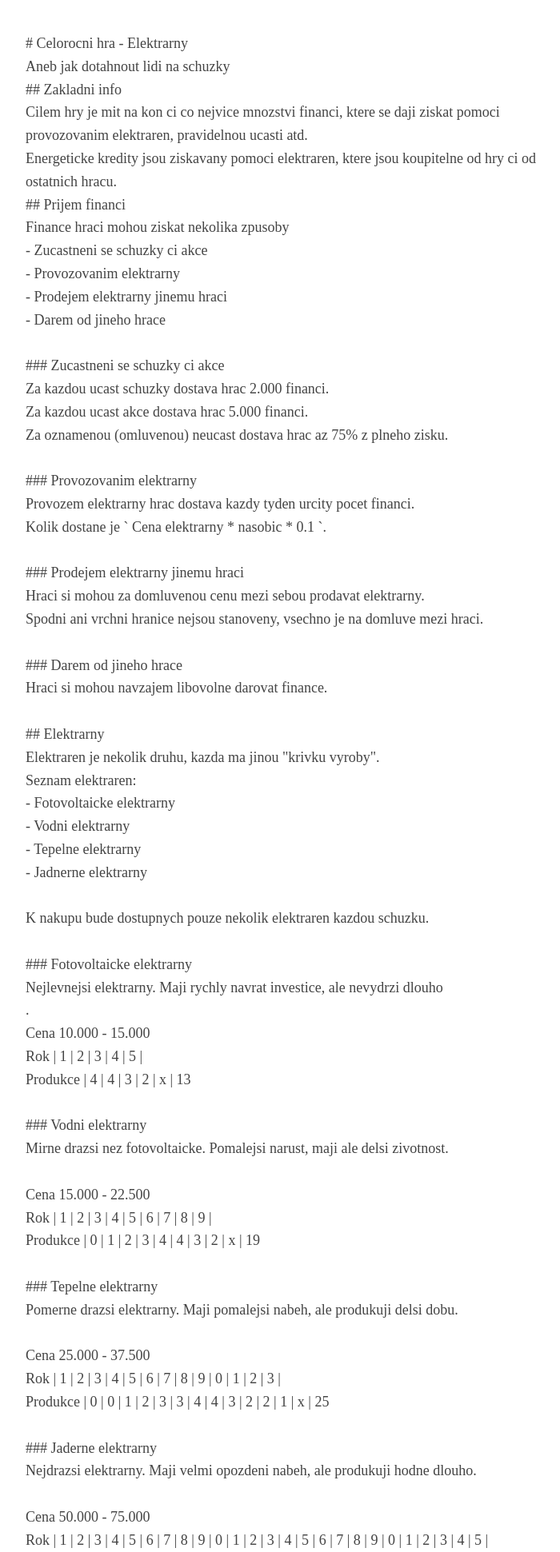
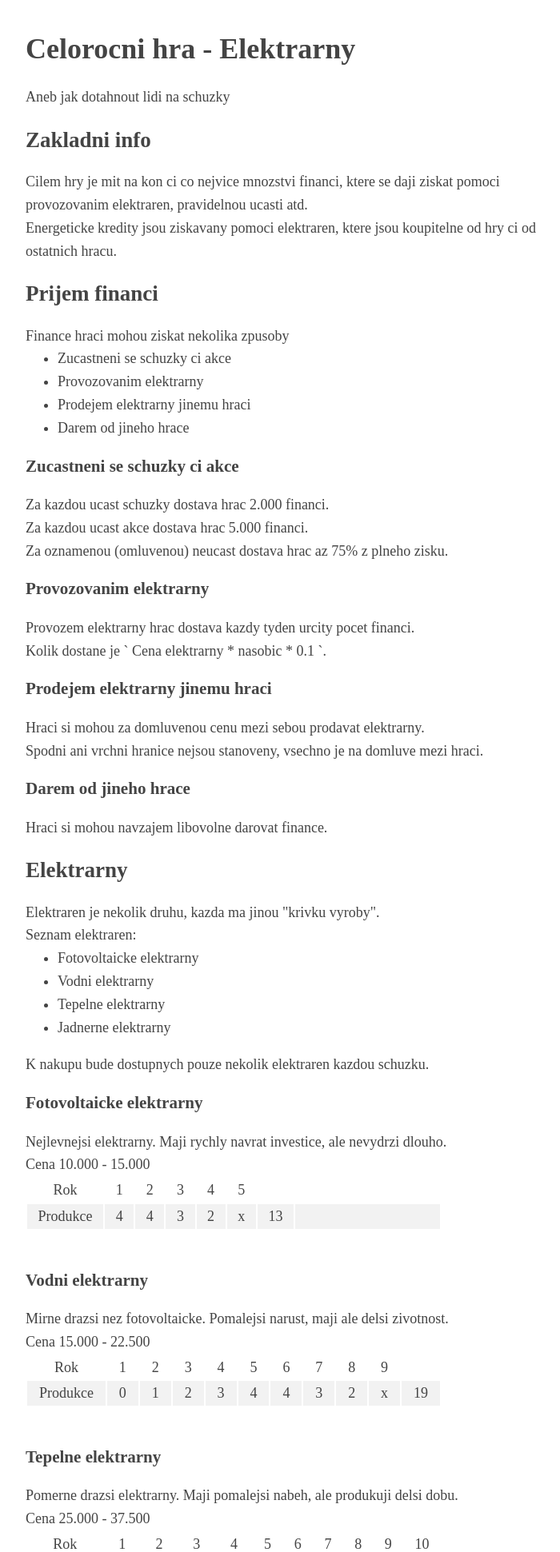
Before and after one commit to SafarRadim/powerplants, a Flask app: page /powerplants/rules in a window 1280 px wide. Shown: the top 1941 px of the page at 80% size, without its empty margins (283-983 px from the left). Run offline with Flask 2, Linux system fonts and the light colour scheme.

Commit message:
updated rules.html

```diff
--- a/flaskr/templates/powerplants/rules.html
+++ b/flaskr/templates/powerplants/rules.html
@@ -7,75 +7,219 @@
 </head>
 <body>
 
-# Celorocni hra - Elektrarny </br>
+    <h1> Celorocni hra - Elektrarny </h1>
     Aneb jak dotahnout lidi na schuzky  </br>
 
-## Zakladni info  </br>
+    <h2> Zakladni info  </h2>
     Cilem hry je mit na kon ci co nejvice mnozstvi financi, ktere se daji ziskat pomoci provozovanim elektraren, pravidelnou ucasti atd.  </br>
     Energeticke kredity jsou ziskavany pomoci elektraren, ktere jsou koupitelne od hry ci od ostatnich hracu. </br>
 
-## Prijem financi </br>
+    <h2> Prijem financi </h2>
     Finance hraci mohou ziskat nekolika zpusoby </br>
-- Zucastneni se schuzky ci akce </br>
-- Provozovanim elektrarny </br>
-- Prodejem elektrarny jinemu hraci </br>
-- Darem od jineho hrace </br>
- </br>
-### Zucastneni se schuzky ci akce </br>
+    <ul>
+        <li> Zucastneni se schuzky ci akce </li>
+        <li> Provozovanim elektrarny </li>
+        <li> Prodejem elektrarny jinemu hraci </li>
+        <li> Darem od jineho hrace </li>
+    </ul>
+    <h3> Zucastneni se schuzky ci akce </h3>
     Za kazdou ucast schuzky dostava hrac 2.000 financi.   </br>
     Za kazdou ucast akce dostava hrac 5.000 financi.   </br>
     Za oznamenou (omluvenou) neucast dostava hrac az 75% z plneho zisku.  </br>
- </br>
-### Provozovanim elektrarny </br>
+    <h3> Provozovanim elektrarny </h3>
     Provozem elektrarny hrac dostava kazdy tyden urcity pocet financi. </br>
     Kolik dostane je ` Cena elektrarny * nasobic * 0.1 `.   </br>
- </br>
-### Prodejem elektrarny jinemu hraci </br>
+    <h3> Prodejem elektrarny jinemu hraci </h3>
     Hraci si mohou za domluvenou cenu mezi sebou prodavat elektrarny.   </br>
     Spodni ani vrchni hranice nejsou stanoveny, vsechno je na domluve mezi hraci.   </br>
- </br>
-### Darem od jineho hrace </br>
+    <h3> Darem od jineho hrace </h3>
     Hraci si mohou navzajem libovolne darovat finance.   </br>
- </br>
-## Elektrarny </br>
+    <h2> Elektrarny </h2>
     Elektraren je nekolik druhu, kazda ma jinou "krivku vyroby". </br>
     Seznam elektraren: </br>
-- Fotovoltaicke elektrarny </br>
-- Vodni elektrarny </br>
-- Tepelne elektrarny </br>
-- Jadnerne elektrarny </br>
+    <ul>
+        <li> Fotovoltaicke elektrarny </li>
+        <li> Vodni elektrarny </li>
+        <li> Tepelne elektrarny </li>
+        <li> Jadnerne elektrarny </li>
+    </ul>
+    K nakupu bude dostupnych pouze nekolik elektraren kazdou schuzku. </br>
+    <h3> Fotovoltaicke elektrarny </h3>
+    Nejlevnejsi elektrarny. Maji rychly navrat investice, ale nevydrzi dlouho. </br>
+    Cena     10.000 - 15.000   </br>
+    <table>
+       <tr>
+           <td> Rok </td>
+           <td> 1 </td>
+           <td> 2 </td>
+           <td> 3 </td>
+           <td> 4 </td>
+           <td> 5 </td>
+       </tr>
+       <tr>
+           <td> Produkce </td>
+           <td> 4 </td>
+           <td> 4 </td>
+           <td> 3 </td>
+           <td> 2 </td>
+           <td> x </td>
+           <td> 13 </td>
+           <td style="width:6%"> </td>
+       </tr>
+    </table>
     </br>
-K nakupu bude dostupnych pouze nekolik elektraren kazdou schuzku. </br>
+    <h3> Vodni elektrarny </h3>
+    Mirne drazsi nez fotovoltaicke. Pomalejsi narust, maji ale delsi zivotnost. </br>
+    Cena     15.000 - 22.500   </br>
+    <table>
+        <tr>
+            <td> Rok </td>
+            <td> 1 </td>
+            <td> 2 </td>
+            <td> 3 </td>
+            <td> 4 </td>
+            <td> 5 </td>
+            <td> 6 </td>
+            <td> 7 </td>
+            <td> 8 </td>
+            <td> 9 </td>
+        </tr>
+        <tr>
+            <td> Produkce </td>
+            <td> 0 </td>
+            <td> 1 </td>
+            <td> 2 </td>
+            <td> 3 </td>
+            <td> 4 </td>
+            <td> 4 </td>
+            <td> 3 </td>
+            <td> 2 </td>
+            <td> x </td>
+            <td> 19 </td>
+        </tr>
+    </table>
     </br>
-### Fotovoltaicke elektrarny </br>
-Nejlevnejsi elektrarny. Maji rychly navrat investice, ale nevydrzi dlouho </br>.
+    <h3> Tepelne elektrarny </h3>
+    Pomerne drazsi elektrarny. Maji pomalejsi nabeh, ale produkuji delsi dobu. </br>
+    Cena     25.000 - 37.500   </br>
+
+    <table>
+        <tr>
+            <td> Rok </td>
+            <td> 1 </td>
+            <td> 2 </td>
+            <td> 3 </td>
+            <td> 4 </td>
+            <td> 5 </td>
+            <td> 6 </td>
+            <td> 7 </td>
+            <td> 8 </td>
+            <td> 9 </td>
+            <td> 10 </td>
+        </tr>
+        <tr>
+            <td> Produkce </td>
+            <td> 0 </td>
+            <td> 0 </td>
+            <td> 1 </td>
+            <td> 2 </td>
+            <td> 3 </td>
+            <td> 3 </td>
+            <td> 4 </td>
+            <td> 4 </td>
+            <td> 3 </td>
+            <td> 2 </td>
+        </tr>
+        <tr>
+            <td> Rok </td>
+            <td> 11 </td>
+            <td> 12 </td>
+            <td> 13 </td>
+        </tr>
+        <tr>
+            <td> Produkce </td>
+            <td> 2 </td>
+            <td> 1 </td>
+            <td> x </td>
+            <td> 25 </td>
+        </tr>
+    </table>
      </br>
-Cena     10.000 - 15.000   </br>
-Rok      | 1 | 2 | 3 | 4 | 5 |  </br>
-Produkce | 4 | 4 | 3 | 2 | x | 13 </br>
- </br>
-### Vodni elektrarny </br>
-Mirne drazsi nez fotovoltaicke. Pomalejsi narust, maji ale delsi zivotnost. </br>
- </br>
-Cena     15.000 - 22.500   </br>
-Rok      | 1 | 2 | 3 | 4 | 5 | 6 | 7 | 8 | 9 |   </br>
-Produkce | 0 | 1 | 2 | 3 | 4 | 4 | 3 | 2 | x | 19   </br>
- </br>
-### Tepelne elektrarny </br>
-Pomerne drazsi elektrarny. Maji pomalejsi nabeh, ale produkuji delsi dobu. </br>
- </br>
-Cena     25.000 - 37.500   </br>
-Rok      | 1 | 2 | 3 | 4 | 5 | 6 | 7 | 8 | 9 | 0 | 1 | 2 | 3 |   </br>
-Produkce | 0 | 0 | 1 | 2 | 3 | 3 | 4 | 4 | 3 | 2 | 2 | 1 | x | 25   </br>
- </br>
-### Jaderne elektrarny </br>
+     <h3> Jaderne elektrarny </h3>
     Nejdrazsi elektrarny. Maji velmi opozdeni nabeh, ale produkuji hodne dlouho. </br>
- </br>
     Cena     50.000 - 75.000   </br>
-Rok      | 1 | 2 | 3 | 4 | 5 | 6 | 7 | 8 | 9 | 0 | 1 | 2 | 3 | 4 | 5 | 6 | 7 | 8 | 9 | 0 | 1 | 2 | 3 | 4 | 5 |   </br>
-Produkce | 0 | 0 | 0 | 0 | 0 | 1 | 1 | 2 | 2 | 3 | 3 | 3 | 4 | 4 | 4 | 4 | 4 | 4 | 3 | 3 | 2 | 1 | 1 | 1 | x | 5 </br>0
- </br>
-## Firmy </br>
+    <table>
+        <tr>
+            <td> Rok </td>
+            <td> 1 </td>
+            <td> 2 </td>
+            <td> 3 </td>
+            <td> 4 </td>
+            <td> 5 </td>
+            <td> 6 </td>
+            <td> 7 </td>
+            <td> 8</td>
+            <td> 9 </td>
+            <td> 10 </td>
+        </tr>
+        <tr>
+            <td> Produkce </td>
+            <td> 0 </td>
+            <td> 0 </td>
+            <td> 0 </td>
+            <td> 0 </td>
+            <td> 0 </td>
+            <td> 1 </td>
+            <td> 1 </td>
+            <td> 2 </td>
+            <td> 2 </td>
+            <td> 3 </td>
+        </tr>
+        <tr>
+            <td> Rok </td>
+            <td> 11 </td>
+            <td> 12 </td>
+            <td> 13 </td>
+            <td> 14 </td>
+            <td> 15 </td>
+            <td> 16 </td>
+            <td> 17 </td>
+            <td> 18 </td>
+            <td> 19 </td>
+            <td> 20 </td>
+        </tr>
+        <tr>
+            <td> Produkce </td>
+            <td> 3 </td>
+            <td> 3 </td>
+            <td> 4 </td>
+            <td> 4 </td>
+            <td> 4 </td>
+            <td> 4 </td>
+            <td> 4 </td>
+            <td> 4 </td>
+            <td> 3 </td>
+            <td> 3 </td>
+        </tr>
+        <tr>
+            <td> Rok </td>
+            <td> 21 </td>
+            <td> 22 </td>
+            <td> 23 </td>
+            <td> 24 </td>
+            <td> 25 </td>
+        </tr>
+        <tr>
+            <td> Produkce </td>
+            <td> 2 </td>
+            <td> 1 </td>
+            <td> 1 </td>
+            <td> 1 </td>
+            <td> x </td>
+            <td> 50 </td>
+        </tr>
+    </table>
+    <h2> Firmy </h2>
     Hraci mohou spolu zakladat firmy, pomoci kterych mohou kupovat a prodavat elektrarny.  </br>
     Firmy funguji na podilech. Tj. kazdy hrac ve firme drzi jistou cast (podil), hraci se tak mohou pridavat odkoupenim podilu ci naopak prodanim podilu. </br>
     Majetek firmy a jeji finance jsou nezavisle na majetcich a financich clenu, tj. hrac muze mit vlastni elektrarny i kdyz bude ve firme. </br>
```
Lines whose indentation alone changed are shown as unchanged.
